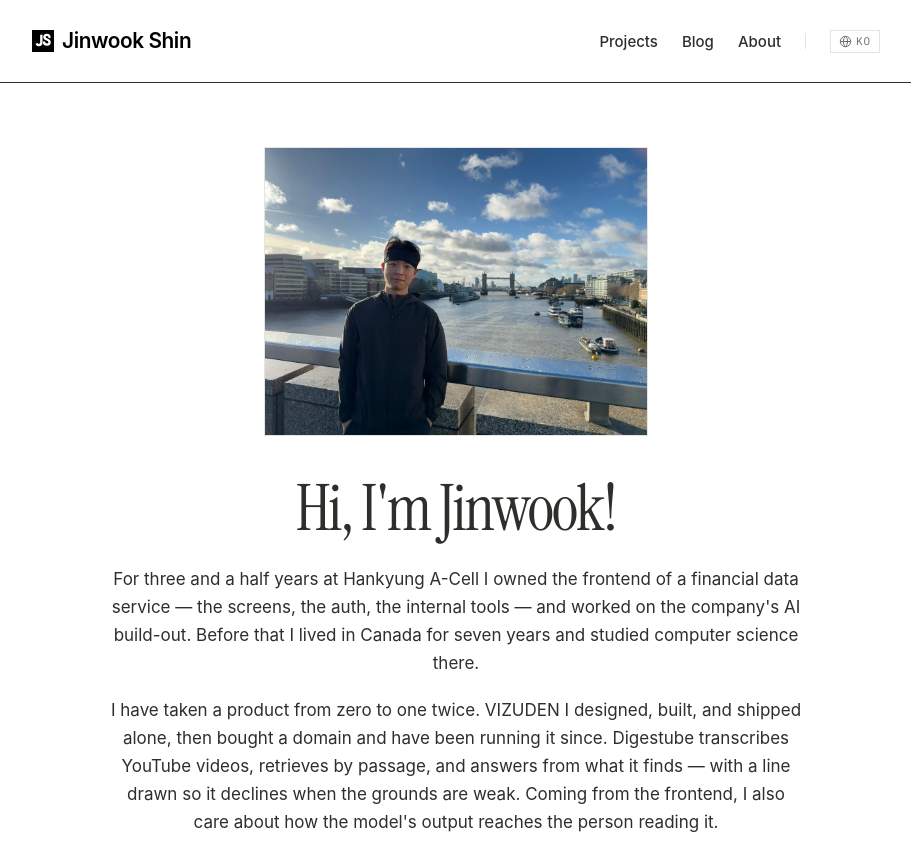
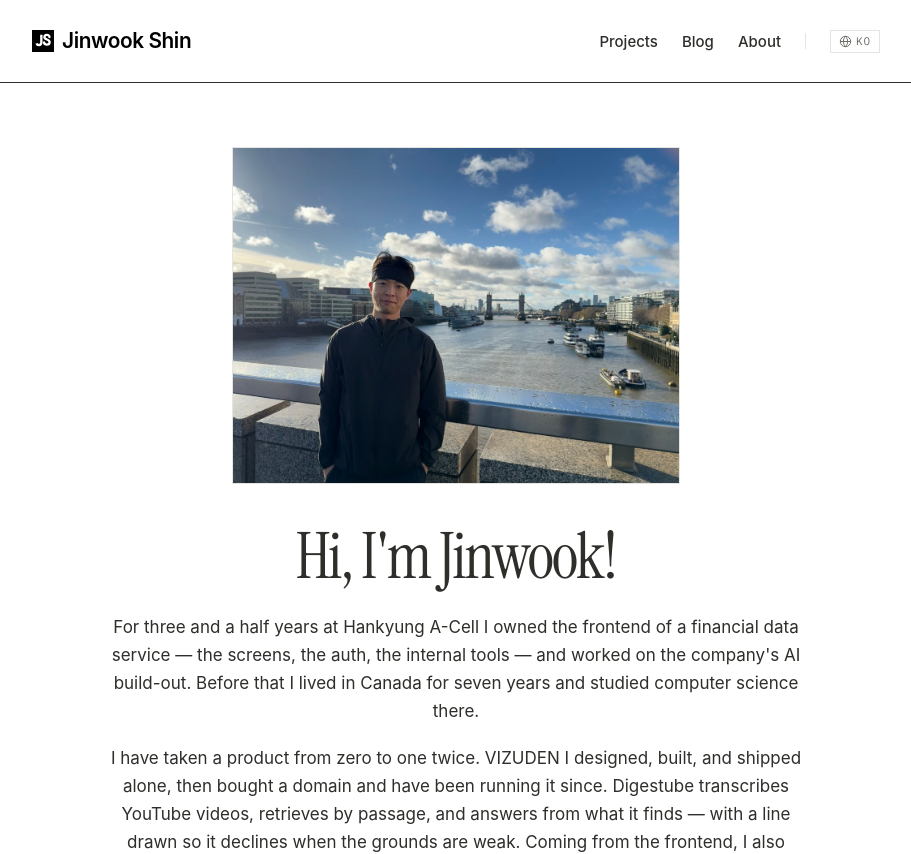
Before and after one commit to 7inug1/jinwookshin, a Next.js app: page /en in a window 1280 px wide. Shown: the top 854 px of the page, without its empty margins (184-1095 px from the left). Built offline with nearby package versions, Linux system fonts and the light colour scheme.

Commit message:
style(home): 사진 폭을 화면에 따라 늘어나게
고정 24rem을 clamp(14rem, 40vw, 28rem)으로 바꿨다.
좁은 화면에서 224px, 넓은 화면에서 448px까지 늘고 그 사이는 화면 폭의 40%를 따라간다.
비율은 그대로라 높이가 함께 움직인다.

```diff
--- a/app/[locale]/page.tsx
+++ b/app/[locale]/page.tsx
@@ -11,7 +11,7 @@ export default async function Home({ params }: { params: Promise<{ locale: Local
     <>
       <section className="text-center">
         {/* 세로 중앙 배치. 사진이 먼저 오고 글이 아래로 이어진다 */}
-        <div className="mx-auto max-w-sm">
+        <div className="mx-auto w-[clamp(14rem,40vw,28rem)]">
           <Portrait locale={locale} />
         </div>
 
```
Also changed, not shown: 1 other file (tests, documents, lock files or other folders).
